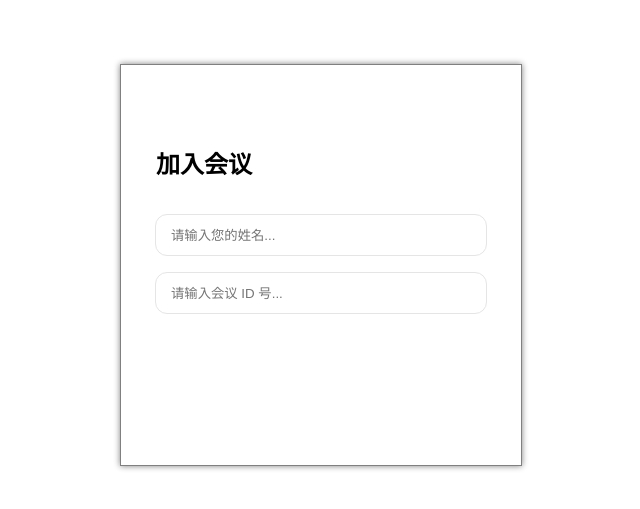
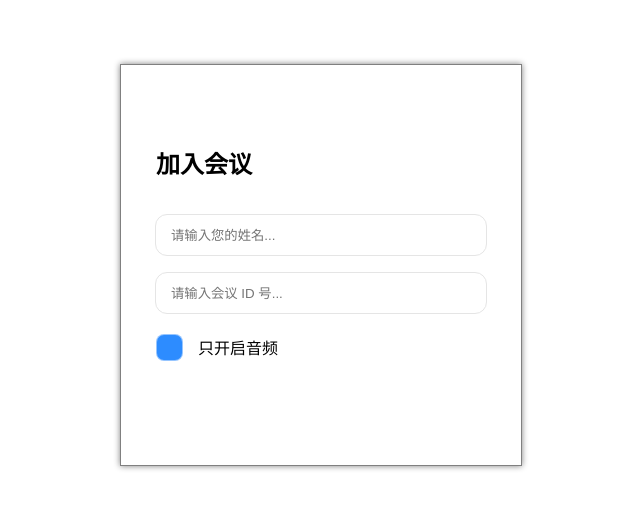
Before and after one commit to LoTwT/mini-meeting, a React (Create React App) app in the folder web/: page /join-room in a window 1280 px wide. Shown: the part 135-644 px from the top of the page, without its empty margins (319-959 px from the left). Built offline with nearby package versions, Linux system fonts and the light colour scheme.

Commit message:
feat(JoinRoom): join only with audio

```diff
--- a/web/src/pages/JoinRoom/components/JoinRoomContent.jsx
+++ b/web/src/pages/JoinRoom/components/JoinRoomContent.jsx
@@ -2,9 +2,11 @@
 import { connect } from "react-redux"
 
 import JoinRoomInputs from "./JoinRoomInputs"
+import OnlyWithAudioCheckbox from "./OnlyWithAudioCheckbox"
+import { setConnectOnlyWithAudio } from "../../../store/action"
 
 const JoinRoomContent = (props) => {
-  const { isRoomHost } = props
+  const { isRoomHost, setConnectOnlyWithAudio, connectOnlyWithAudio } = props
 
   const [roomIdValue, setRoomIdValue] = useState("")
   const [nameValue, setNameValue] = useState("")
@@ -18,6 +20,10 @@
         setNameValue={setNameValue}
         isRoomHost={isRoomHost}
       />
+      <OnlyWithAudioCheckbox
+        connectOnlyWithAudio={connectOnlyWithAudio}
+        setConnectOnlyWithAudio={setConnectOnlyWithAudio}
+      />
     </>
   )
 }
@@ -26,4 +32,9 @@
   ...state,
 })
 
-export default connect(mapStateToProps, null)(JoinRoomContent)
+const mapActionToProps = (dispatch) => ({
+  setConnectOnlyWithAudio: (onlyWithAudio) =>
+    dispatch(setConnectOnlyWithAudio(onlyWithAudio)),
+})
+
+export default connect(mapStateToProps, mapActionToProps)(JoinRoomContent)
--- /dev/null
+++ b/web/src/pages/JoinRoom/components/OnlyWithAudioCheckbox.jsx
@@ -0,0 +1,26 @@
+import React from "react"
+
+import CheckboxImage from "../../../resources/images/check.png"
+
+const OnlyWithAudioCheckbox = ({
+  connectOnlyWithAudio,
+  setConnectOnlyWithAudio,
+}) => {
+  const handleConnectionTypeChange = () => {
+    // 将连接的状态类型存储到 store 当中
+    setConnectOnlyWithAudio(!connectOnlyWithAudio)
+  }
+
+  return (
+    <div className="checkbox_container">
+      <div className="checkbox_connection" onClick={handleConnectionTypeChange}>
+        {connectOnlyWithAudio && (
+          <img className="checkbox_image" src={CheckboxImage} alt="checkbox" />
+        )}
+      </div>
+      <p className="checkbox_container_paragraph">只开启音频</p>
+    </div>
+  )
+}
+
+export default OnlyWithAudioCheckbox
--- a/web/src/store/action.js
+++ b/web/src/store/action.js
@@ -1,5 +1,6 @@
 const Actions = {
   SET_IS_ROOM_HOST: "SET_IS_ROOM_HOST",
+  SET_CONNECT_ONLY_WITH_AUDIO: "SET_CONNECT_ONLY_WITH_AUDIO",
 }
 
 export default Actions
@@ -8,3 +9,8 @@
   type: Actions.SET_IS_ROOM_HOST,
   isRoomHost,
 })
+
+export const setConnectOnlyWithAudio = (onlyWithAudio) => ({
+  type: Actions.SET_CONNECT_ONLY_WITH_AUDIO,
+  onlyWithAudio,
+})
--- a/web/src/store/reducer.js
+++ b/web/src/store/reducer.js
@@ -3,6 +3,7 @@
 const initState = {
   identity: "",
   isRoomHost: false,
+  connectOnlyWithAudio: false,
 }
 
 const reducer = (state = initState, action) => {
@@ -12,6 +13,13 @@
         ...state,
         isRoomHost: action.isRoomHost,
       }
+
+    case Actions.SET_CONNECT_ONLY_WITH_AUDIO:
+      return {
+        ...state,
+        connectOnlyWithAudio: action.onlyWithAudio,
+      }
+
     default:
       return state
   }
```
